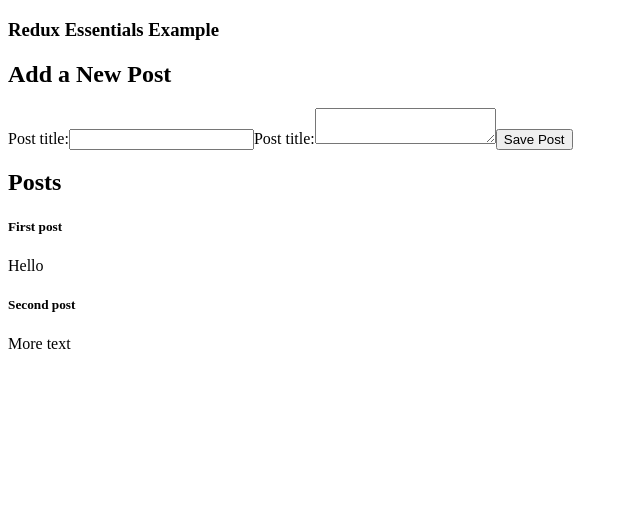
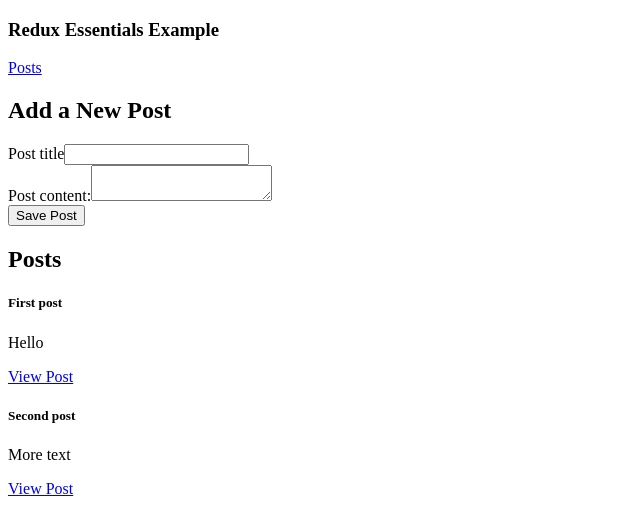
Before and after one commit to XanderUZZZER/react-redux-typescript, a React (Create React App) app: page / in a window 1280 px wide. Shown: the top 532 px of the page, without its empty margins (0-640 px from the left). Built offline with nearby package versions, Linux system fonts and the light colour scheme; the HTML template or start-up script is replaced by a standard one; what miragejs, txtgen would draw is missing.

Commit message:
Single post page + styling

```diff
--- a/src/App.js
+++ b/src/App.js
@@ -7,14 +7,15 @@
 } from 'react-router-dom'
 
 import { Navbar } from './app/Navbar'
+import { PostsList } from './features/posts/PostsList'
 import { AddPostForm } from './features/posts/AddPostForm'
-import { PostsList } from './features/posts/PostsList'
+import { SinglePostPage } from './features/posts/SinglePostPage'
 
 function App() {
   return (
     <Router>
       <Navbar />
-      <div className='App container '>
+      <div className='App container p-0'>
         <Switch>
           <Route
             exact
@@ -26,6 +27,7 @@
               </>
             )}
           />
+          <Route exact path='/posts/:postId' component={SinglePostPage} />
           <Redirect to='/' />
         </Switch>
       </div>
--- a/src/app/Navbar.js
+++ b/src/app/Navbar.js
@@ -1,13 +1,14 @@
 import React from 'react'
+
+import { Link } from 'react-router-dom'
 
 export const Navbar = () => {
   return (
-    <nav className="navbar-expand-lg navbar-light bg-primary text-white">
-      <section className='container'>
+    <nav className="navbar navbar-expand-lg navbar-light bg-primary text-white mb-3">
+      <section className='container px-0'>
         <h1 className='py-4'>Redux Essentials Example</h1>
-
-        <div className='navContent'>
-          <div className='navLinks'></div>
+        <div className='navbar-nav'>
+          <Link to='/' className='nav-link'>Posts</Link>
         </div>
       </section>
     </nav>
--- a/src/features/posts/AddPostForm.js
+++ b/src/features/posts/AddPostForm.js
@@ -1,32 +1,69 @@
 import React, { useState } from 'react'
+import { useDispatch } from 'react-redux'
+import { nanoid } from '@reduxjs/toolkit'
+
+import { postAdded } from './postsSlice';
 
 export const AddPostForm = () => {
   const [title, setTitle] = useState('')
   const [content, setContent] = useState('')
 
+  const dispatch = useDispatch();
+
   const onTitleChanged = e => setTitle(e.target.value)
   const onContentChanged = e => setContent(e.target.value)
 
+  const onSavePostClicked = () => {
+    if (title && content) {
+      dispatch(
+        postAdded({
+          id: nanoid(),
+          title,
+          content
+        })
+      )
+      setTitle('')
+      setContent('')
+    }
+  }
+
 
   return (
-    <section>
+    <form>
       <h2>Add a New Post</h2>
-      <form>
-        <label htmlFor="postTitle">Post title:</label>
+
+      <div className="form-group">
+        <label htmlFor="postTitle">Post title</label>
         <input
           type="text"
           name="postTitle"
           id="postTitle"
+          className="form-control"
           value={title}
-          onChange={onTitleChanged} />
-        <label htmlFor="postTitle">Post title:</label>
+          onChange={onTitleChanged}
+        />
+      </div>
+
+      <div className="form-group">
+        <label htmlFor="postContent">Post content:</label>
         <textarea
           name="postContent"
           id="postContent"
+          className="form-control"
           value={content}
-          onChange={onContentChanged} />
-        <button type='button'>Save Post</button>
-      </form>
-    </section>
+          onChange={onContentChanged}
+        />
+      </div>
+
+      <div className='d-flex'>
+        <button
+          type="button"
+          className="btn btn-primary ml-auto"
+          onClick={onSavePostClicked}
+        >
+          Save Post
+        </button>
+      </div>
+    </form>
   )
 }
--- a/src/features/posts/PostsList.js
+++ b/src/features/posts/PostsList.js
@@ -1,5 +1,6 @@
 import React from 'react'
 import { useSelector } from 'react-redux'
+import { Link } from 'react-router-dom'
 
 export const PostsList = () => {
   const posts = useSelector(state => state.posts)
@@ -8,14 +9,18 @@
     <div key={post.id} className="card text-white bg-secondary mb-3">
       <h5 className="card-header">{post.title}</h5>
       <div className="card-body">
-        <p className="card-text">{post.content.substring(0, 100)}</p>
+        <p className="card-text lead">{post.content.substring(0, 100)}</p>
+        <Link
+          to={`/posts/${post.id}`}
+          className='btn btn-primary'
+        >View Post</Link>
       </div>
     </div>
   ))
 
   return (
     <section>
-      <h2 className='display-4'>Posts</h2>
+      <h2 className='display-4 mt-3'>Posts</h2>
       {renderedPosts}
     </section>
   )
--- /dev/null
+++ b/src/features/posts/SinglePostPage.js
@@ -0,0 +1,28 @@
+import React from 'react'
+import { useSelector } from 'react-redux'
+
+export const SinglePostPage = ({ match }) => {
+  const { postId } = match.params
+
+  const post = useSelector(state =>
+    state.posts.find(post => post.id === postId)
+  )
+
+  if (!post) {
+    return (
+      <section>
+        <h2 className='display-4'>Post not found!</h2>
+      </section>
+    )
+  }
+
+  return (
+    <section>
+      <article className="post">
+        <h2 className='display-4'>{post.title}</h2>
+        <hr />
+        <p className="lead">{post.content}</p>
+      </article>
+    </section>
+  )
+}
--- a/src/features/posts/postsSlice.js
+++ b/src/features/posts/postsSlice.js
@@ -8,7 +8,13 @@
 const postsSlice = createSlice({
   name: 'posts',
   initialState,
-  reducers: {}
+  reducers: {
+    postAdded(state, action) {
+      state.unshift(action.payload)
+    }
+  }
 })
 
+export const { postAdded } = postsSlice.actions
+
 export default postsSlice.reducer
```
